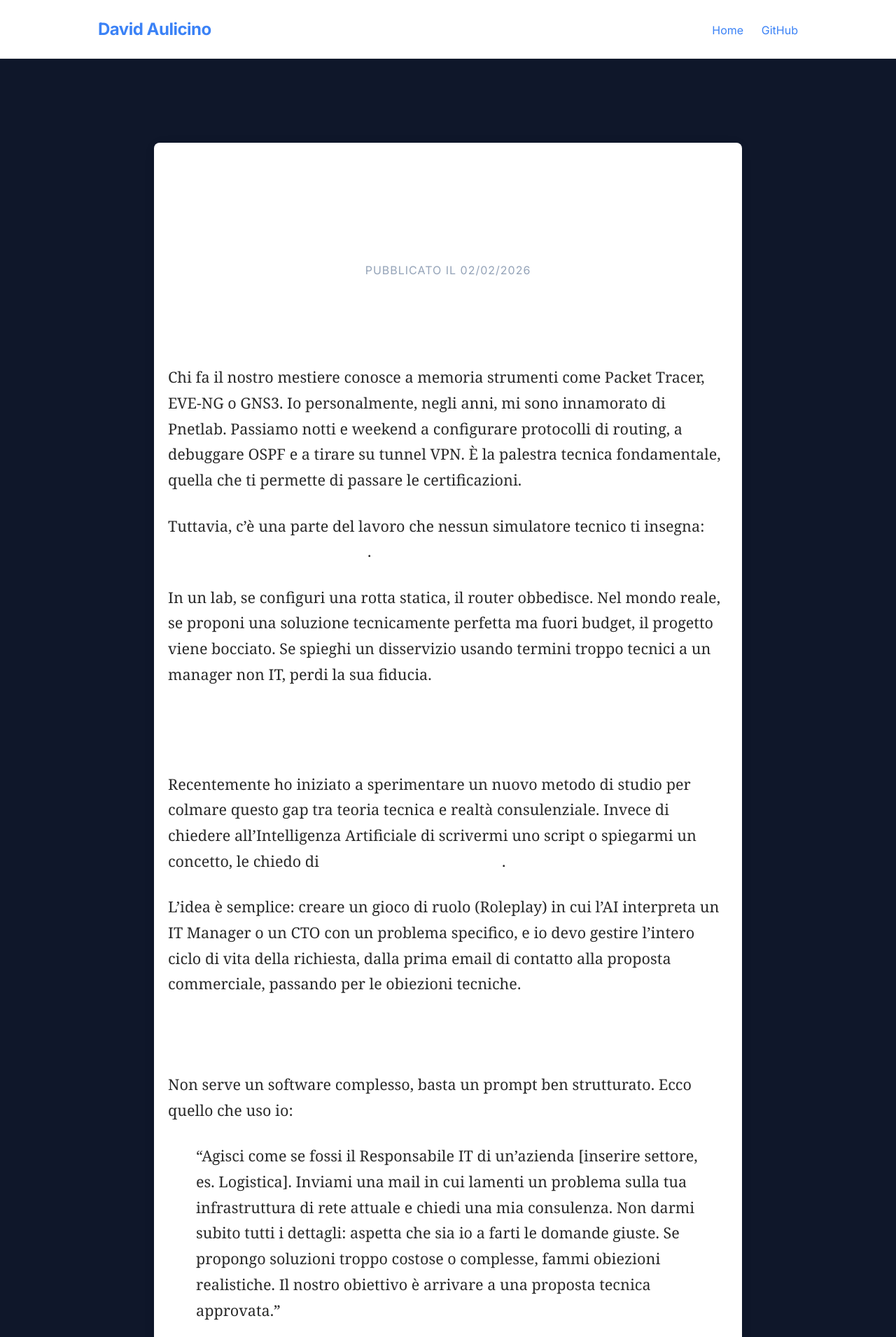
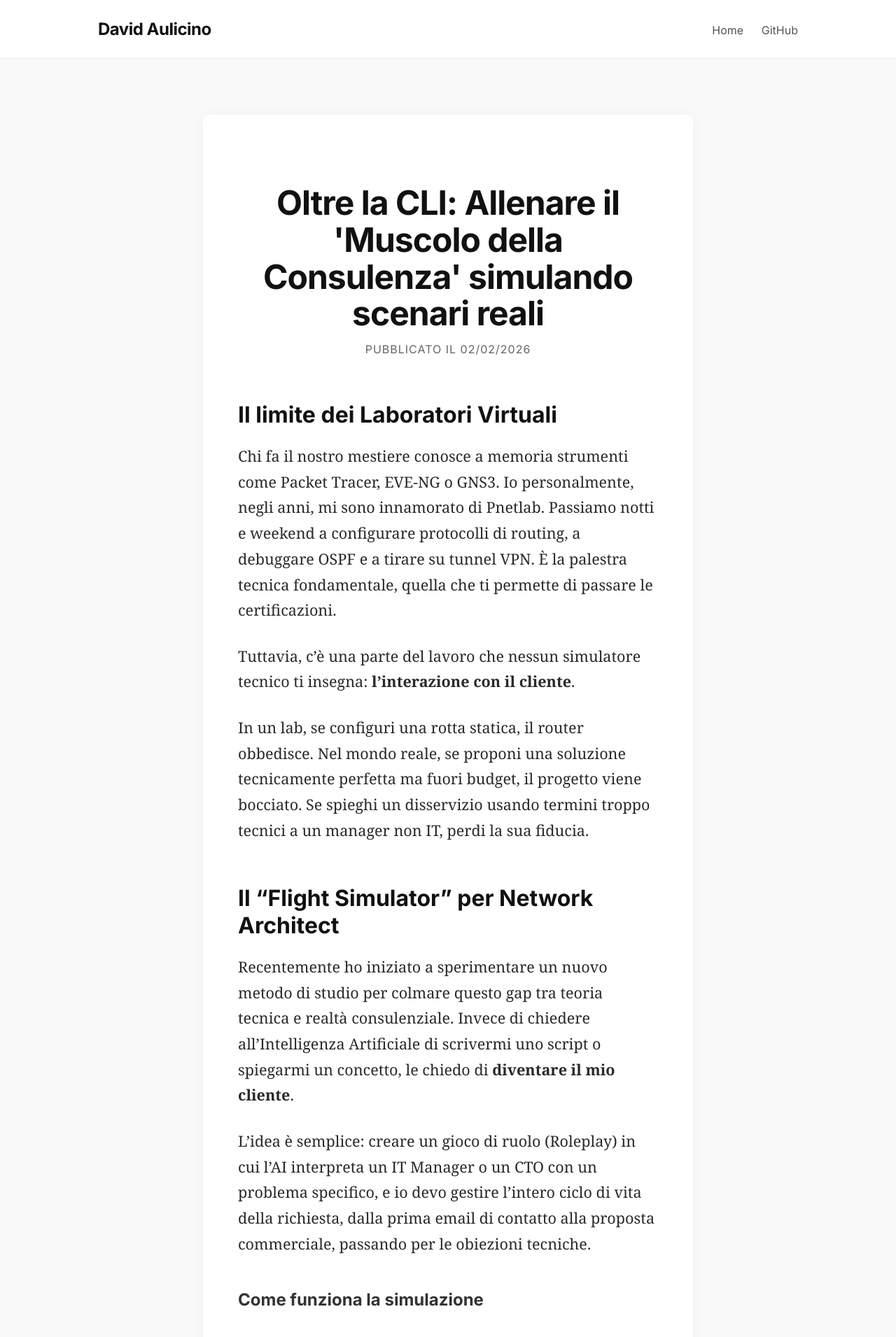
Before and after one commit to davidaulicino17/GitPages, a Jekyll site: the page built from _posts/2026-03-04-oltre-la-cli-simulazioni-roleplay-ai.md, in a window 1280 px wide. Shown: the top 1911 px of the page at 70% size. Built offline with Jekyll 4.4.1, drawn with Linux system fonts in a browser that asks for light colours.

Commit message:
Update post.html

```diff
--- a/_layouts/post.html
+++ b/_layouts/post.html
@@ -2,46 +2,7 @@
 layout: default
 ---
 
-<style>
-/* Applicazione diretta dei colori della Home (index.md) */
-body {
-    background-color: #0f172a !important;
-    color: #ffffff !important;
-}
-
-/* Colore bianco per tutti i testi forti */
-h1, h2, h3, h4, strong, b {
-    color: #ffffff !important;
-}
-
-/* Colore azzurro per i link */
-a {
-    color: #3b82f6 !important;
-    text-decoration: none;
-}
-
-/* Colore grigio per le date */
-.post-meta {
-    color: #94a3b8 !important;
-}
-
-/* Stile bottone */
-.btn {
-    background: #3b82f6;
-    color: #ffffff !important;
-    padding: 10px 24px;
-    border-radius: 8px;
-    display: inline-block;
-}
-
-/* Linea di separazione */
-hr {
-    border: 0;
-    border-top: 1px solid #334155 !important;
-}
-</style>
-
-<article class="post-reading" style="margin-top: 0; max-width: 800px; margin-left: auto; margin-right: auto; padding: 0 20px;">
+<article class="post-reading" style="margin-top: 0;">
 
   <header style="margin-bottom: 40px; text-align: center;">
     <h1>{{ page.title }}</h1>
@@ -52,7 +13,7 @@ hr {
     {{ content }}
   </div>
 
-  <hr style="margin: 60px 0 40px 0;">
+  <hr style="margin: 60px 0 40px 0; border: 0; border-top: 1px solid #eee;">
 
   <div style="text-align: center;">
       <a href="{{ '/' | relative_url }}" class="btn">← Torna alla Home</a>
```
